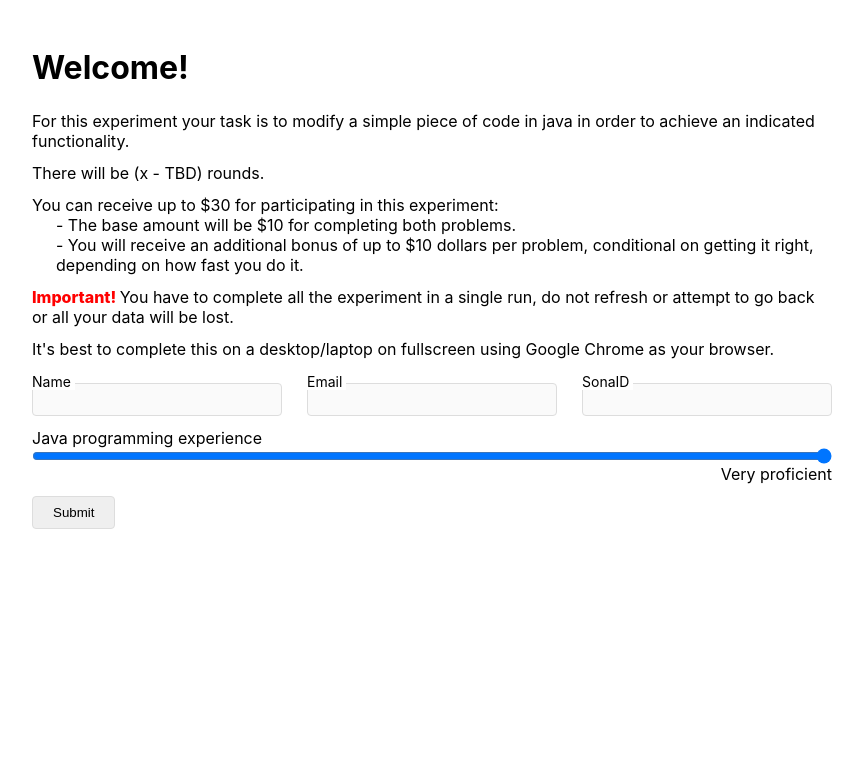
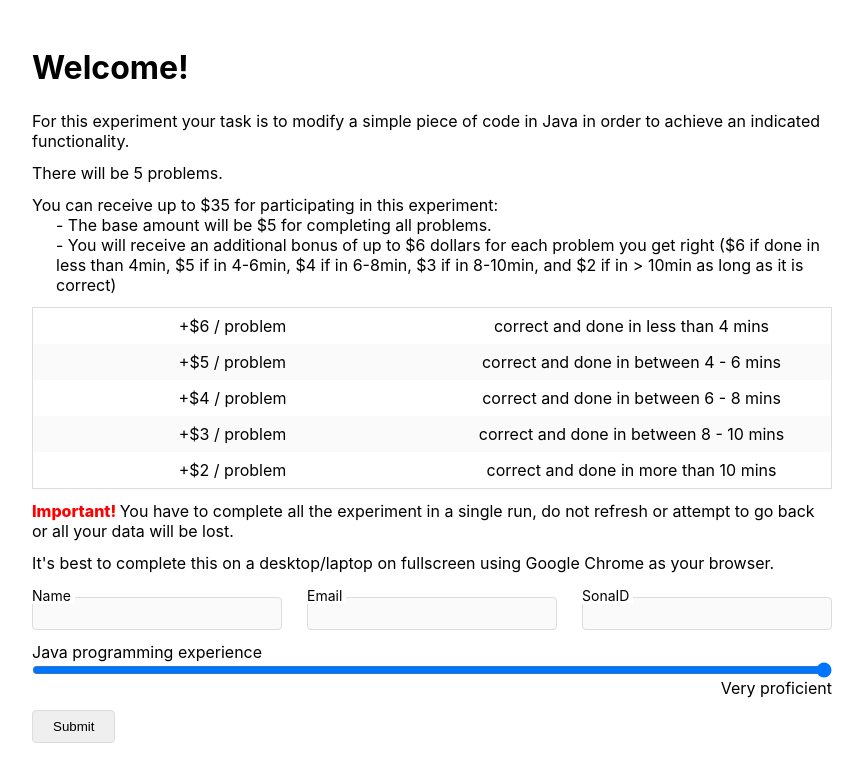
Before and after one commit to haoranwen0/function-modification-experiment, a React (Create React App) app: page / in a window 1280 px wide. Shown: the top 782 px of the page, without its empty margins (208-1071 px from the left). Built offline with nearby package versions, Linux system fonts and the light colour scheme; no server answers; what aws-amplify would draw is missing.

Commit message:
fixed localStorage bug and changed timer, added scroll to top after each function submission

```diff
--- a/src/components/ExperimentHeader.js
+++ b/src/components/ExperimentHeader.js
@@ -1,12 +1,17 @@
-import React from "react";
+import React, { useState, useEffect } from "react";
 
 function ExperimentHeader(props) {
+  const [timer, setTimer] = useState(0);
   const { time, currFunction } = props;
+
+  useEffect(() => {
+    setTimer(new Date(time).toISOString().substr(11, 8));
+  }, [time]);
 
   return (
     <>
-      <span>Function {currFunction + 1}</span>
-      <span id="timer">{time / 1000} s</span>
+      <span>Problem {currFunction + 1}</span>
+      <span id="timer">{timer}</span>
     </>
   );
 }
--- a/src/components/FunctionDescription.js
+++ b/src/components/FunctionDescription.js
@@ -5,7 +5,7 @@ function FunctionDescription(props) {
 
   return (
     <>
-      <h3>Function {currFunction + 1} Description</h3>
+      <h3>Problem {currFunction + 1} Description</h3>
       <p>{functions === null ? "" : functions[currFunction].description}</p>
     </>
   );
--- a/src/components/InstructionsDescription.js
+++ b/src/components/InstructionsDescription.js
@@ -5,21 +5,46 @@ function InstructionsDescription() {
     <>
       <p>
         For this experiment your task is to modify a simple piece of code in
-        java in order to achieve an indicated functionality.
+        Java in order to achieve an indicated functionality.
       </p>
-      <p>There will be (x - TBD) rounds.</p>
+      <p>There will be 5 problems.</p>
       <div className="flex column margin-bottom-12">
         <span>
-          You can receive up to $30 for participating in this experiment:
+          You can receive up to $35 for participating in this experiment:
         </span>
         <span className="margin-left-24">
-          - The base amount will be $10 for completing both problems.
+          - The base amount will be $5 for completing all problems.
         </span>
         <span className="margin-left-24">
-          - You will receive an additional bonus of up to $10 dollars per
-          problem, conditional on getting it right, depending on how fast you do
-          it.
+          - You will receive an additional bonus of up to $6 dollars for each
+          problem you get right ($6 if done in less than 4min, $5 if in 4-6min,
+          $4 if in 6-8min, $3 if in 8-10min, and $2 if in &gt; 10min as long as
+          it is correct)
         </span>
+      </div>
+      <div className="margin-bottom-12">
+        <div className="table">
+          <div className="body">
+            <div className="cell">+$6 / problem</div>
+            <div className="cell">correct and done in less than 4 mins</div>
+          </div>
+          <div className="body lightgray">
+            <div className="cell">+$5 / problem</div>
+            <div className="cell">correct and done in between 4 - 6 mins</div>
+          </div>
+          <div className="body">
+            <div className="cell">+$4 / problem</div>
+            <div className="cell">correct and done in between 6 - 8 mins</div>
+          </div>
+          <div className="body lightgray">
+            <div className="cell">+$3 / problem</div>
+            <div className="cell">correct and done in between 8 - 10 mins</div>
+          </div>
+          <div className="body">
+            <div className="cell">+$2 / problem</div>
+            <div className="cell">correct and done in more than 10 mins</div>
+          </div>
+        </div>
       </div>
       <p>
         <span className="important-red">Important! </span>
--- a/src/components/SurveyForm.js
+++ b/src/components/SurveyForm.js
@@ -84,8 +84,8 @@ function SurveyForm() {
         <div className="form-slider-input-group margin-bottom-36">
           <div className="flex row space-between">
             <label htmlFor="survey question 1">
-              <span className="font-weight-600">2</span>. Did you find the
-              commentary in the functions (whenever there was one) useful?
+              <span className="font-weight-600">2</span>. In the problems with
+              comments in the code, did you find the comments useful?
             </label>
             <span>{quesTwo}</span>
           </div>
--- a/src/css/Experiment.css
+++ b/src/css/Experiment.css
@@ -19,10 +19,11 @@
 
 .experiment__header :is(span) {
   margin-right: 24px;
-  color: white;
+  color: #fff;
   font-weight: 300;
   background-color: #333;
-  box-shadow: 0 0 3px 0 var(--pale-pastel-green) inset;
+  /* border: 1px solid #dddddd; */
+  /* box-shadow: 0 0 3px 0 var(--pale-pastel-green) inset; */
   pointer-events: none;
   padding: 6px 12px;
   border-radius: 4px;
@@ -30,15 +31,10 @@
 
 .experiment__main {
   width: 800px;
-  margin: 128px auto;
+  padding: 128px 0;
+  margin: auto;
 }
 
 .function-description {
   margin-bottom: 24px;
 }
-
-@media only screen and (max-width: 900px) {
-  .experiment__main {
-    width: 90%;
-  }
-}
--- a/src/css/Instructions.css
+++ b/src/css/Instructions.css
@@ -1,9 +1,3 @@
 .instructions__form {
   margin-top: 24px;
 }
-
-@media only screen and (max-width: 900px) {
-  .instructions__main {
-    width: 90%;
-  }
-}
--- a/src/index.css
+++ b/src/index.css
@@ -160,3 +160,31 @@ textarea:focus {
 .CodeMirror.cm-s-material.CodeMirror-wrap {
   height: 100%;
 }
+
+.table {
+  border: 1px solid #dddddd;
+  width: 100%;
+}
+
+.table .body.lightgray {
+  background-color: #fafafa;
+  color: #000;
+}
+
+.table .header,
+.table .body {
+  display: flex;
+  flex-direction: row;
+}
+
+.table .cell {
+  padding: 8px;
+  text-align: center;
+  flex: 1;
+}
+
+@media only screen and (max-width: 900px) {
+  .main-content {
+    width: 90%;
+  }
+}
--- a/src/pages/Experiment.js
+++ b/src/pages/Experiment.js
@@ -12,10 +12,8 @@ import { warningOptions } from "../constants/toasts";
 
 import "../css/Experiment.css";
 
-// Constants
-const email = localStorage.getItem("email");
-
 function Experiment() {
+  const email = localStorage.getItem("email");
   const functions = JSON.parse(localStorage.getItem("functions"));
 
   // Initialize useHistory hook
@@ -30,10 +28,6 @@ function Experiment() {
   const [loading, setLoading] = useState(false);
   const [confirmed, setConfirmed] = useState(false);
   const [functionSubmissions, setFunctionSubmissions] = useState([]);
-
-  // useEffect(() => {
-  //   console.log(functions);
-  // }, [functions]);
 
   useEffect(() => {
     var interval = null;
@@ -64,6 +58,7 @@ function Experiment() {
         },
       }).then((res) => {
         // console.log(res);
+        window.scrollTo(0, 0);
         setTime(0);
         setConfirmed((prev) => !prev);
         setValue(functions[currFunction].function);
```
